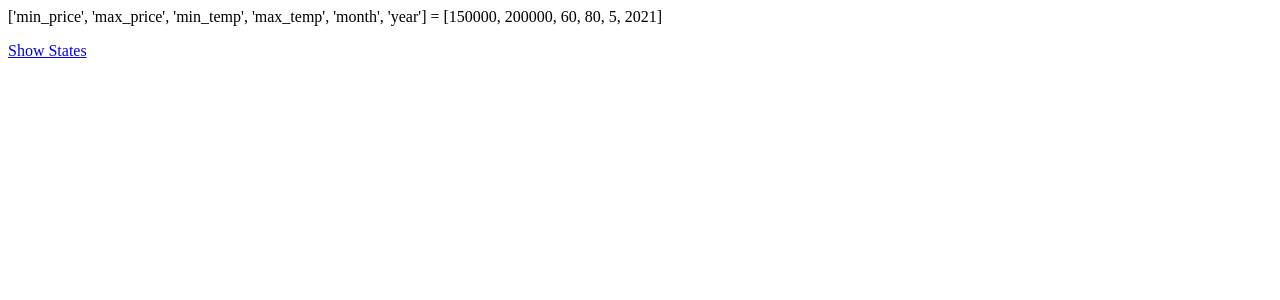
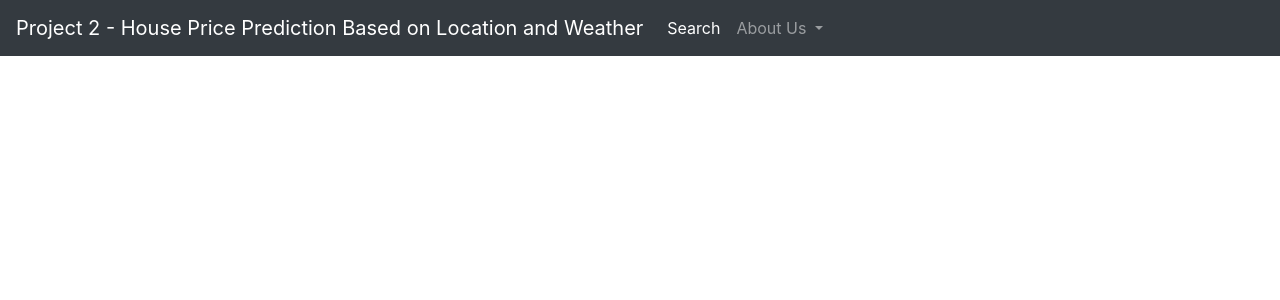
Before and after one commit to rmoreira/csce-5214-project-2, a Flask app: page / in a window 1280 px wide. Shown: the top 300 px of the page. Run offline with Flask 2, Linux system fonts and the light colour scheme; parts of the project's set-up code (start-up, migrations or seed data) failed here and were passed over; some libraries are stand-ins or nearby versions.

Commit message:
pushing working webapp

```diff
--- a/web_app/main.py
+++ b/web_app/main.py
@@ -4,6 +4,7 @@ from house_price_model import HousePriceModel
 import pickle
 import pandas as pd
 import numpy as np
+#import gmaps
 
 rf_model = pickle.load(open('model.sav', 'rb'))           # load model
 features = pickle.load(open('features.sav', 'rb'))        # load a list of feature name
@@ -14,6 +15,80 @@ app = Flask(__name__)
 @app.route("/", methods=['POST', 'GET'])
 def index():
     return render_template('index.html')
+
+@app.route("/search", methods=['GET'])
+def search():
+    return render_template('search.html')
+
+@app.route("/contact", methods=['GET'])
+def contact():
+    return render_template('contact.html')
+
+@app.route('/search', methods=['POST'])
+def search_post():
+    min_temp = request.form['min_temp']
+    max_temp = request.form['max_temp']
+    min_price = request.form['min_price']
+    max_price = request.form['max_price']
+    year = request.form['year']
+    month = request.form['month']
+    try:
+
+        # create an empty list that stores user's inputs
+        input_fields = ['min_price', 'max_price', 'min_temp', 'max_temp', 'month', 'year']
+        user_inputs = []
+
+        # get user's input
+        for field_name in input_fields:
+            if request.method == 'POST':  # form submission
+                user_inputs.append(float(request.form[field_name]))
+            else:  # get request
+                user_inputs.append(float(request.args.get(field_name)))
+        #print(user_inputs)
+        # get a list of state that have the specified temperature
+        temp = df_states[
+            (df_states['CityAvgYearlyTemp'] >= user_inputs[2]) & (df_states['CityAvgYearlyTemp'] <= user_inputs[3])]
+
+        # perform one-hot-encodings
+        temp = pd.concat([temp, pd.get_dummies(temp['Region'], prefix='Region_')], axis=1)
+        temp = pd.concat([temp, pd.get_dummies(temp['Division'], prefix='Division_')], axis=1)
+
+        # build inputs data frame for house price estimate
+        inputs = pd.DataFrame(columns=features)
+        for feature in features:
+            if feature in list(temp.columns[4:]):
+                inputs[feature] = temp[feature]
+
+        # fill in month and year
+        inputs['Month'] = user_inputs[4]
+        inputs['Year'] = user_inputs[5]
+
+        # fill missing values with 0
+        inputs.fillna(0, inplace=True)
+
+        # build outputs table and save to csv file
+        outputs = pd.DataFrame(columns=['State', 'City', 'CityAvgYearlyTemp', 'PredictedPrice'])
+        outputs['State'] = temp['State']
+        outputs['City'] = temp['City']
+        outputs['CityAvgYearlyTemp'] = inputs['CityAvgYearlyTemp']
+        outputs['PredictedPrice'] = np.round(rf_model.model.predict(inputs), 2)
+
+        # get a list of states that have the specified price
+        outputs = outputs[(outputs['PredictedPrice'] >= user_inputs[0]) & (outputs['PredictedPrice'] <= user_inputs[1])]
+        result = outputs.to_html()
+        #print(outputs)
+
+    except:
+        print("Something went wrong! Most likely got an empty set for the results")
+        #outputs = pd.DataFrame.to_html()
+        result = "<h2>Nothing was found. Please, try different parameters</h2>"
+    finally:
+        ###############
+
+
+        return render_template('results.html', min_temp = min_temp, max_temp = max_temp, min_price = min_price, max_price = max_price, year = year, month = month, outputs = result)
+
+
 
 @app.route('/predict', methods = ['POST', 'GET'])
 def predict():
@@ -27,7 +102,7 @@ def predict():
             user_inputs.append(float(request.form[field_name]))
         else:                           # get request
             user_inputs.append(float(request.args.get(field_name)))
-
+    print(user_inputs)
     # get a list of state that have the specified temperature
     temp = df_states[(df_states['CityAvgYearlyTemp'] >= user_inputs[2]) & (df_states['CityAvgYearlyTemp'] <= user_inputs[3])]
 
@@ -70,4 +145,4 @@ def success(file_name):
 
 # when running app locally
 if __name__=='__main__':
-      app.run(debug=True)
+      app.run(debug=True,host='0.0.0.0')
--- a/web_app/requirements.txt
+++ b/web_app/requirements.txt
@@ -1,2 +1,5 @@
 Flask>=0.12
 sklearn
+pandas
+numpy
+#gmaps
--- /dev/null
+++ b/web_app/templates/base.html
@@ -0,0 +1,38 @@
+<!DOCTYPE html>
+<html lang="en">
+  <head>
+    <meta charset="utf-8">
+    <link rel="stylesheet" href="https://stackpath.bootstrapcdn.com/bootstrap/4.3.1/css/bootstrap.min.css" integrity="sha384-ggOyR0iXCbMQv3Xipma34MD+dH/1fQ784/j6cY/iJTQUOhcWr7x9JvoRxT2MZw1T" crossorigin="anonymous">
+    <title>{% block title %}{% endblock %}</title>
+  </head>
+  <body>
+        <nav class="navbar navbar-expand-lg navbar-dark bg-dark">
+          <a class="navbar-brand" href="#">Project 2 - House Price Prediction Based on Location and Weather</a>
+          <button class="navbar-toggler" type="button" data-toggle="collapse" data-target="#navbarNavDropdown" aria-controls="navbarNavDropdown" aria-expanded="false" aria-label="Toggle navigation">
+            <span class="navbar-toggler-icon"></span>
+          </button>
+          <div class="collapse navbar-collapse" id="navbarNavDropdown">
+            <ul class="navbar-nav">
+              <li class="nav-item active">
+                <a class="nav-link" href="search">Search <span class="sr-only">(current)</span></a>
+              </li>
+              <li class="nav-item dropdown">
+                <a class="nav-link dropdown-toggle" href="#" id="navbarDropdownMenuLink" role="button" data-toggle="dropdown" aria-haspopup="true" aria-expanded="false">
+                  About Us
+                </a>
+                <div class="dropdown-menu" aria-labelledby="navbarDropdownMenuLink">
+                  <a class="dropdown-item" href="https://docs.google.com/document/d/1knwTb_mOrL6XcKeCEEJwrBxzCVpdV5M5HeUecMrcqu8/">Documentation</a>
+                  <a class="dropdown-item" href="https://github.com/nphan20181/csce-5214-project-2">Github Repo</a>
+                  <a class="dropdown-item" href=contact>Contact Us</a>
+                </div>
+              </li>
+            </ul>
+          </div>
+        </nav>
+        {% block content %}
+        {% endblock %}
+        <script src="https://code.jquery.com/jquery-3.3.1.slim.min.js" integrity="sha384-q8i/X+965DzO0rT7abK41JStQIAqVgRVzpbzo5smXKp4YfRvH+8abtTE1Pi6jizo" crossorigin="anonymous"></script>
+        <script src="https://cdnjs.cloudflare.com/ajax/libs/popper.js/1.14.7/umd/popper.min.js" integrity="sha384-UO2eT0CpHqdSJQ6hJty5KVphtPhzWj9WO1clHTMGa3JDZwrnQq4sF86dIHNDz0W1" crossorigin="anonymous"></script>
+        <script src="https://stackpath.bootstrapcdn.com/bootstrap/4.3.1/js/bootstrap.min.js" integrity="sha384-JjSmVgyd0p3pXB1rRibZUAYoIIy6OrQ6VrjIEaFf/nJGzIxFDsf4x0xIM+B07jRM" crossorigin="anonymous"></script>
+  </body>
+</html>
--- a/web_app/templates/index.html
+++ b/web_app/templates/index.html
@@ -1,17 +1,24 @@
+{% extends "base.html" %}
+{% block title %}Project 2{% endblock %}
+{% block content %}
+<br>
+{% endblock %}
 <!DOCTYPE html>
-<HTML>
-<HEAD>
-	<META name="viewport" content="width=device-width, initial-scale=1">
-	<META charset="UTF=8">
-	<TITLE>Predicting House Price</TITLE>
-</HEAD>
-<BODY>
-    <DIV class="container">
+<html lang="en">
+  <head>
+    <meta charset="utf-8">
+    <title>Index Search Page</title>
+  </head>
+  <body>
+    <form method="post">
+      <p>Minimum Temperature: <input type= "number" name="min_temp" required></p>
+      <p>Maximum Temperature: <input type= "number" name="max_temp" required></p>
+      <p>Minimum House Price: <input type= "number" name="min_price" required></p>
+      <p>Maximum House Price: <input type= "number" name="max_price" required></p>
+      <p>Year you want to buy a house: <input type= "number" name="year" required></p>
+      <p>Month you want to buy a house: <input type= "number" name="month" required></p><br>
+      <input type="submit">
+    </form>
 
-        ['min_price', 'max_price', 'min_temp', 'max_temp', 'month', 'year'] = [150000, 200000, 60, 80, 5, 2021]
-        <p>
-            <a href="predict?min_price=150000&max_price=200000&min_temp=60&max_temp=75&month=5&year=2021">Show States</a>
-        </p>
-    </DIV>
-</BODY>
-</HTML>
+  </body>
+</html>
```
Also changed, not shown: web_app/templates/contact.html (added, +8 -0 lines), web_app/templates/form.html (added, +10 -0 lines), web_app/templates/results.html (added, +12 -0 lines), web_app/templates/search.html (added, +13 -0 lines), README.md, web_app/static/outputs/outputs.csv (line endings or trailing spaces), 7 other files.
